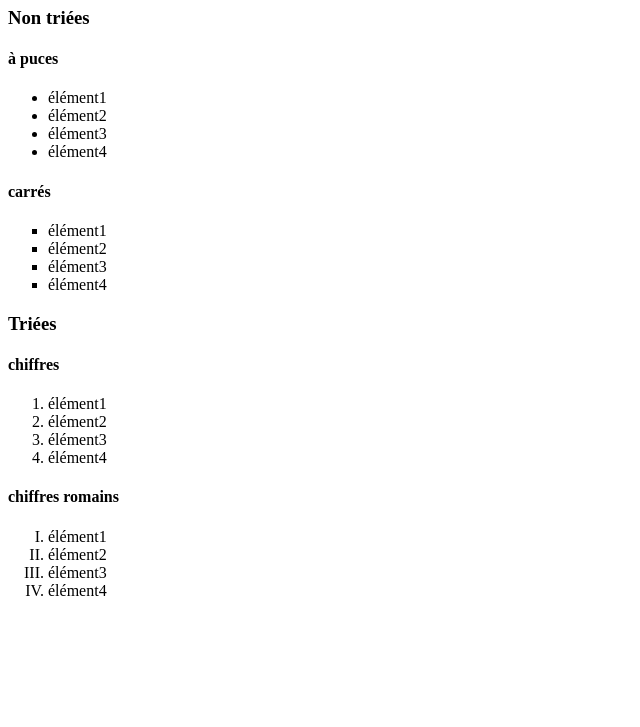
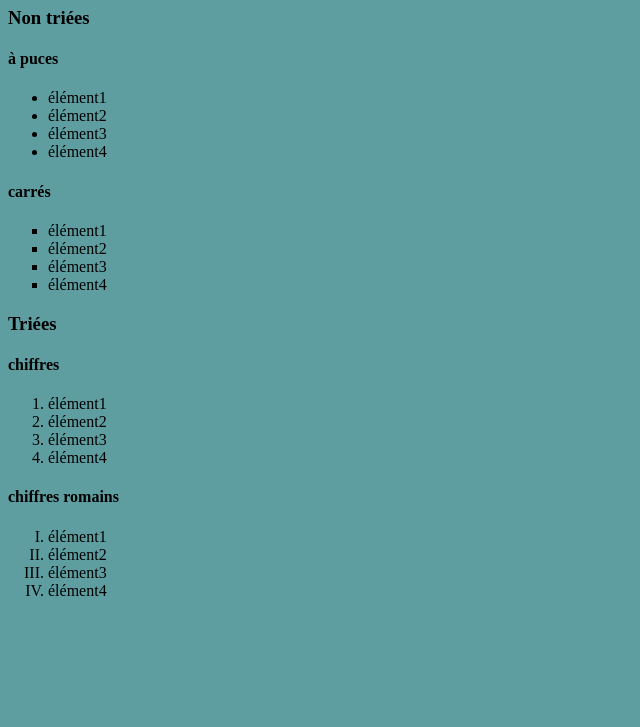
Before and after one commit to mentol51/mon-reposit, a plain HTML site: page index.html in a window 1280 px wide. Shown: the part 73-800 px from the top of the page, without its empty margins (0-640 px from the left). Drawn offline with Linux system fonts and the light colour scheme.

Commit message:
Ajout de la couleur de fond bleue dans index.html et general.css

```diff
--- a/general.css
+++ b/general.css
@@ -5,3 +5,6 @@
 .carres {
     list-style: square;
 }
+.general{
+    background-color: cadetblue;
+}
--- a/index.html
+++ b/index.html
@@ -1,11 +1,13 @@
 <!DOCTYPE html>
 <html lang="en">
+
 <head>
     <meta charset="UTF-8">
     <title>Site de test pour listes</title>
 </head>
 <link href="general.css" rel="stylesheet">
-<body>
+
+<body class="general">
     <h1>Les différentes listes en html</h1>
     <h3>Non triées</h3>
     <h4>à puces</h4>
@@ -39,6 +41,6 @@
         <li>élément3</li>
         <li>élément4</li>
     </ol>
+</body>
 
-</body>
 </html>
```
Lines whose indentation alone changed are shown as unchanged.
